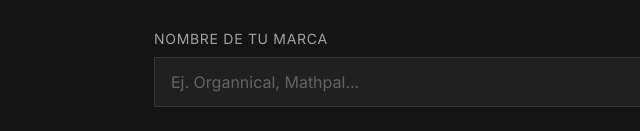
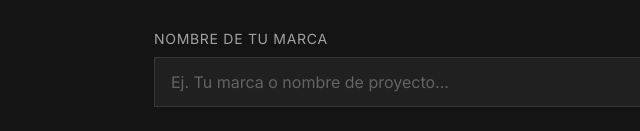
Before and after one commit to rubencunyas/portfolio, an Astro site: page /brief in a window 1280 px wide. Shown: the part 812-943 px from the top of the page, 102-742 px from the left. Built offline with nearby package versions, Linux system fonts and the light colour scheme; Astro itself is replaced by a stand-in of ours.

Commit message:
Brief: placeholder genérico sin mencionar clientes

```diff
--- a/src/pages/brief.astro
+++ b/src/pages/brief.astro
@@ -8,7 +8,7 @@ const sections = [
     number: "01",
     title: "Sobre la marca / empresa",
     fields: [
-      { id: "brand-name", label: "Nombre de tu marca", type: "text", placeholder: "Ej. Organnical, Mathpal..." },
+      { id: "brand-name", label: "Nombre de tu marca", type: "text", placeholder: "Ej. Tu marca o nombre de proyecto..." },
       { id: "brand-dedication", label: "¿A qué se dedican?", type: "textarea", placeholder: "Cuéntame en un par de líneas a qué se dedica tu marca o empresa..." },
       { id: "brand-social", label: "Web o redes sociales actuales", type: "text", placeholder: "Ej. instagram.com/tumarca, tumarca.com" }
     ]
```
